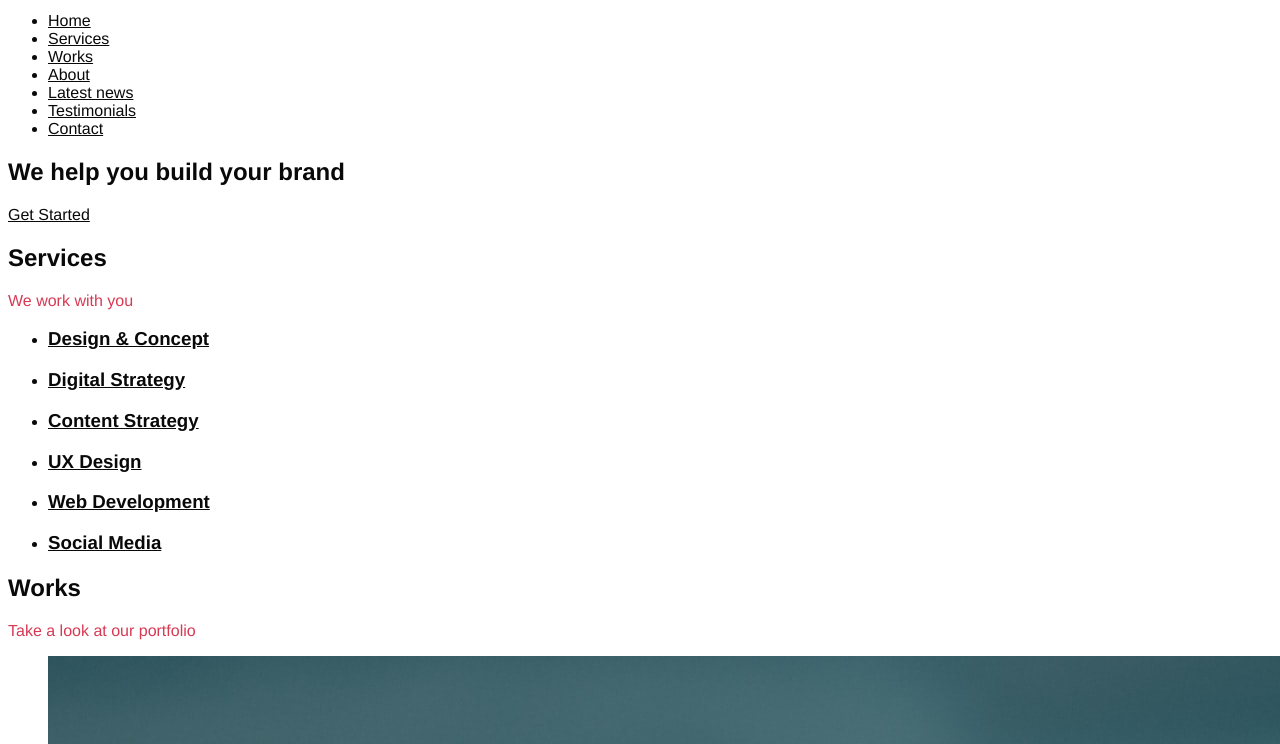
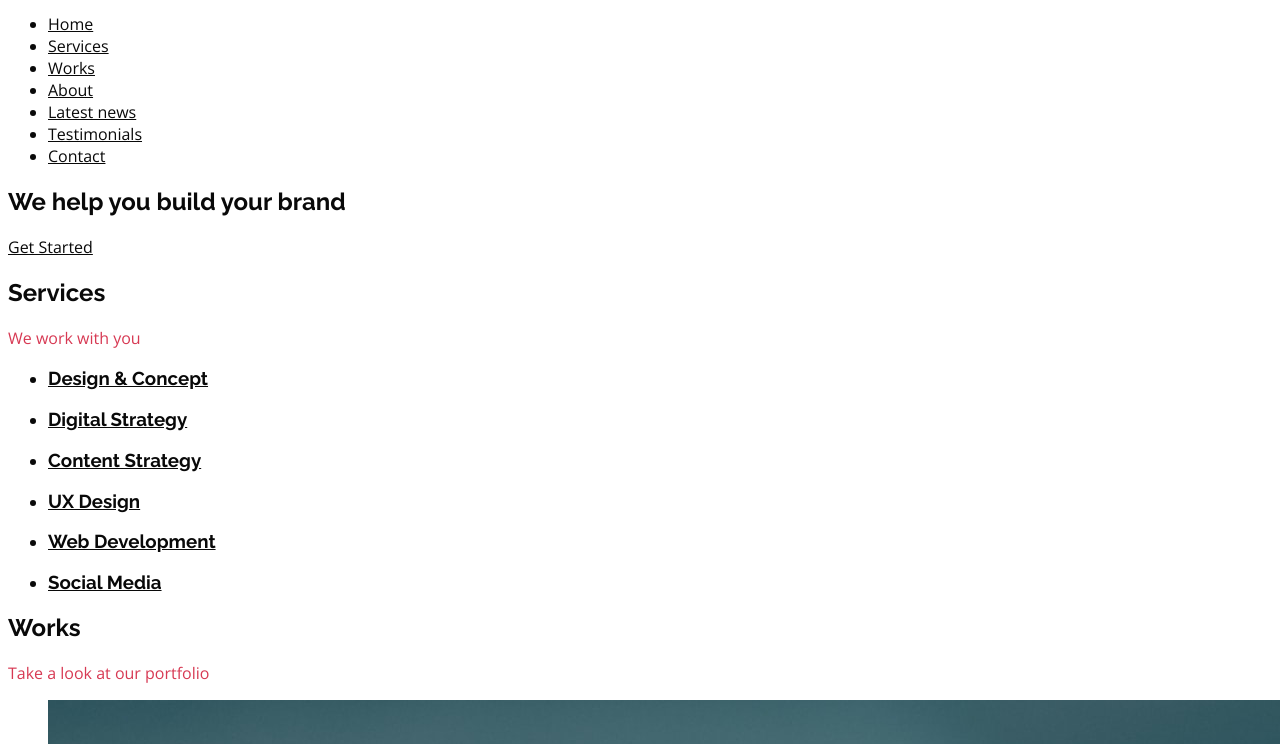
Before and after one commit to jisethpenarias/holbertonschool-web_front_end, a plain HTML site: page 0x02-CSS_advanced/index.html in a window 1280 px wide. Shown: the part 56-800 px from the top of the page. Drawn offline with nearby package versions, Linux system fonts and the light colour scheme.

Commit message:
add font

```diff
--- a/0x02-CSS_advanced/index.html
+++ b/0x02-CSS_advanced/index.html
@@ -7,7 +7,7 @@
     <meta name="description" content="Description of the page less than 150 characters">
     <link rel="icon" type="image/png" href="images/favicon.jpg">
     <link href="https://fonts.googleapis.com/css?family=Open+Sans:400,700|Raleway:700&display=swap" rel="stylesheet">
-    <link rel='stylesheet' href='styles/6-style.css'>
+    <link rel='stylesheet' href='styles/7-style.css'>
   </head>
   <body>
     <!-- Header -->
--- /dev/null
+++ b/0x02-CSS_advanced/styles/7-style.css
@@ -0,0 +1,56 @@
+:root {
+    --color-primary: #d73953;
+    --color-black: #090909;
+    --color-white: #ffffff;
+    --color-light-grey: #f3f3f3;
+    --color-dark-grey: #353535;
+    --text-color: var(--color-black);
+
+    --font-family-base: "Open Sans", "Helvetica Neue", Helvetica, Arial, sans-serif;
+    --font-family-title: "Raleway", "Helvetica Neue", Helvetica, Arial, sans-serif;
+
+    /* defining custom font-size */
+    --font-size-small: 1.2rem;
+    --font-size-medium: 1.6rem;
+    --font-size-large: 1.8rem;
+    --font-size-x-large: 2.3rem;
+    --font-size-xx-large: 4.8rem;
+
+
+    /* defining custom font-weight */
+    --font-weight-regular: 400;
+    --font-weight-bold: 700;
+}
+
+html {
+    scroll-behavior: smooth;
+    font-size: 62.5%;
+}
+
+body {
+    color: var(--text-color);
+    font-family: var(--font-family-base);
+    font-size: var(--font-size-medium);
+    font-weight: var(--font-weight-regular);
+}
+
+a {
+    color: var(--text-color);
+}
+
+.visually-hidden {
+    display: none;
+}
+
+.card-category {
+    color: var(--color-primary);
+}
+
+.section-tagline {
+    color: var(--color-primary);
+}
+
+h1, h2, h3, h4, h5, h6 {
+    font-family: var(--font-family-title);
+    font-weight: var(--font-weight-bold);
+}
```
